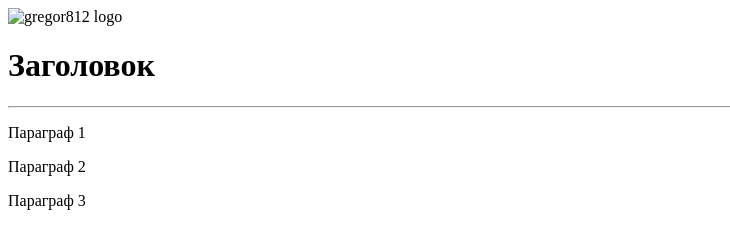
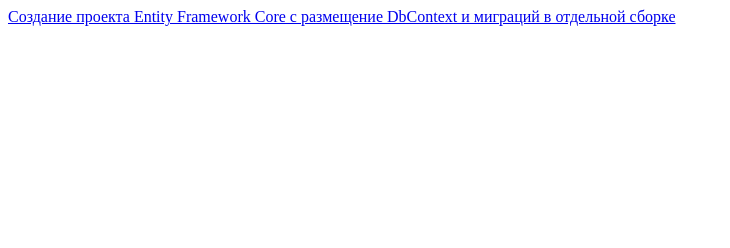
Before and after one commit to Gregor812/gregor812.github.io, a plain HTML site: page index.html in a window 1280 px wide. Shown: the whole page, without its empty margins (0-730 px from the left). Drawn offline with Linux system fonts and the light colour scheme.

Commit message:
Начал писать статью

```diff
--- a/index.html
+++ b/index.html
@@ -4,11 +4,8 @@
         <title>Блог им. XIX пятилетки</title>
     </head>
     <body>
-        <img alt="gregor812 logo" src="logo.png">
-        <h1>Заголовок</h1>
-        <hr />
-        <p>Параграф 1</p>
-        <p>Параграф 2</p>
-        <p>Параграф 3</p>
+        <a href="ef-core-separate-assembly-dbcontext-and-migrations.html">
+            <p>Создание проекта Entity Framework Core с размещение DbContext и миграций в отдельной сборке</p>
+        </a>
     </body>
 </html>
```
Also changed, not shown: ef-core-separate-assembly-dbcontext-and-migrations.html (added, +18 -0 lines).
